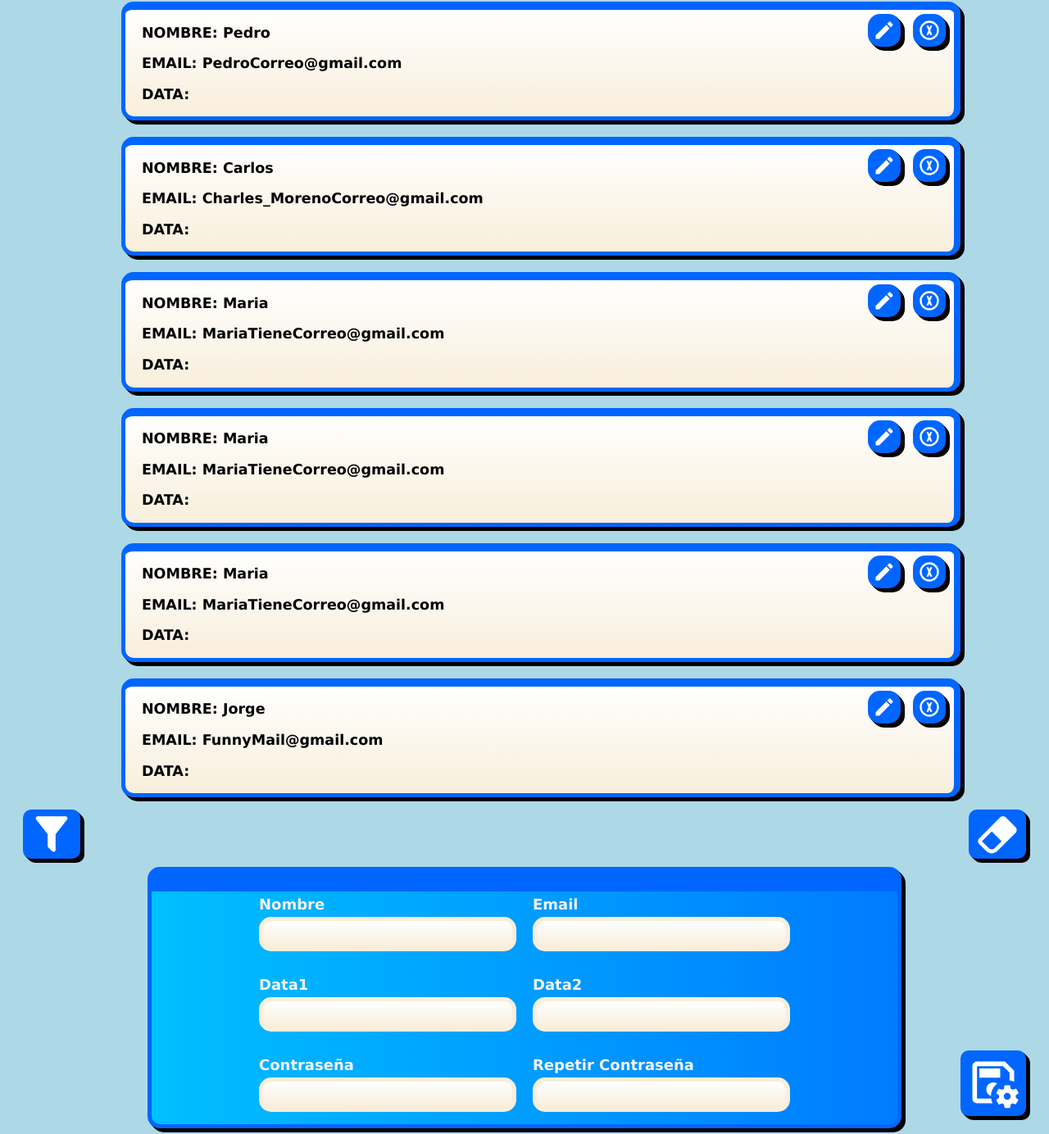
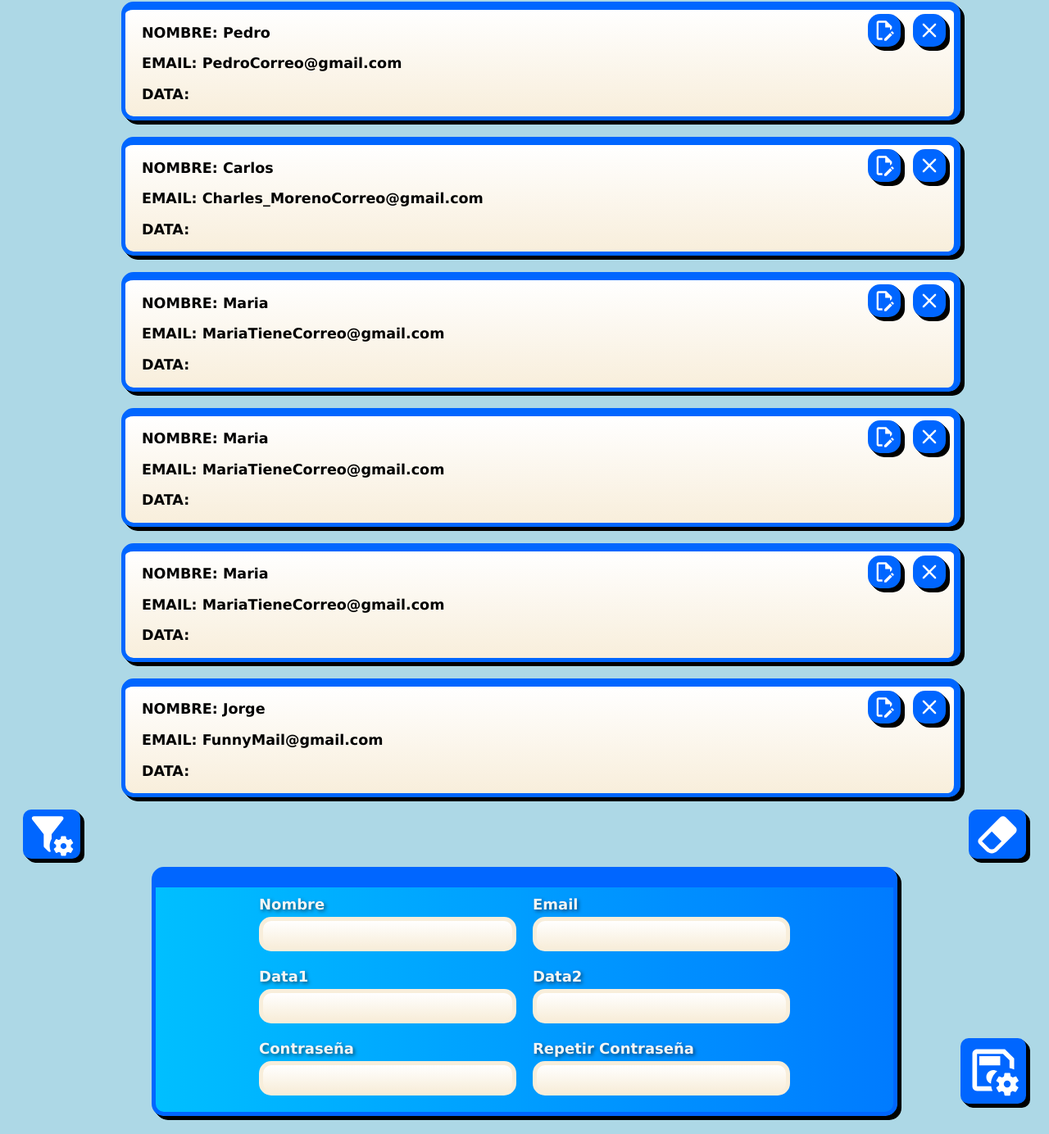
Before and after one commit to NoelSerraUbeda/Panel-de-administracion, a plain HTML site: page Panel-de-control/index.html in a window 1280 px wide. Shown: the part 130-1514 px from the top of the page at 82% size. Drawn offline with Linux system fonts and the light colour scheme.

Commit message:
Nuevos Iconos

```diff
--- a/Panel-de-control/css/style.css
+++ b/Panel-de-control/css/style.css
@@ -3,6 +3,7 @@ body {
     background-color: lightblue;
     position: relative;
     overflow-x: hidden;
+    overflow-y: hidden;
 }
 
 /* Encabezado */
@@ -44,6 +45,13 @@ header {
 
 nav svg {
     cursor: pointer;
+    transition: transform 0.3s ease, color 0.3s ease;
+    fill: white;
+}
+
+
+nav svg:hover {
+    transform: scale(1.1);
 }
 
 /* Contenido principal */
@@ -111,6 +119,11 @@ main {
     width: 50px;
 }
 
+.dataMenu-card-buttons button:hover  {
+    transition: transform 0.3s ease, color 0.3s ease;
+    transform: scale(1.05);
+}
+
 .dataMenu-form {
     flex-direction: column;
     position: relative;
@@ -136,6 +149,11 @@ main {
     width: 70px;
 }
 
+.dataMenu-form-buttons button:hover {
+    transition: transform 0.3s ease, color 0.3s ease;
+    transform: scale(1.05);
+}
+
 .dataMenu-form-writter {
     justify-content: center;
     align-items: center;
@@ -148,13 +166,14 @@ form {
     border-right-width: 8px;
     border: 5px solid #06f;
     justify-content: center;
-    border-top-width: 30px;
+    border-top-width: 25px;
+    padding-bottom: 20px;
     border-radius: 15px;
     align-items: center;
+    padding-top: 10px;
     margin-top: 5px;
     flex-wrap: wrap;
     display: flex;
-    padding: 5px;
     width: 850px;
     gap: 15px;
 }
@@ -163,7 +182,6 @@ form input {
     background-image: linear-gradient(to bottom, #fff, #f8eedb);
     border: 5px solid #f8eedb;
     border-radius: 15px;
-    margin-bottom: 10px;
     text-align: center;
     margin-top: 5px;
     font-size: 28px;
@@ -182,6 +200,7 @@ input:focus {
 }
 
 .writter-section label {
+    text-shadow: 2px 2px 4px rgba(0, 0, 0, 0.5);
     color: whitesmoke;
     font-weight: bolder;
     text-indent: 10px;
@@ -229,7 +248,16 @@ button:hover::before {
     width: 80px;
 }
 
+.save button:hover {
+    transition: transform 0.3s ease, color 0.3s ease;
+    transform: scale(1.05);
+}
+
 @media only screen and (max-width: 1550px) {
+
+    body {
+        overflow-y: visible;
+    }
 
     h1,
     h2 {
--- a/Panel-de-control/index.html
+++ b/Panel-de-control/index.html
@@ -51,7 +51,7 @@
             <nav>
                 <svg width="80px" xmlns="http://www.w3.org/2000/svg" viewBox="0 0 24 24">
                     <title>Menu</title>
-                    <path d="M3,6H21V8H3V6M3,11H21V13H3V11M3,16H21V18H3V16Z" fill="white" />
+                    <path d="M3,6H21V8H3V6M3,11H21V13H3V11M3,16H21V18H3V16Z" />
                 </svg>
             </nav>
 
@@ -65,13 +65,13 @@
                         <button><svg width="40px" xmlns="http://www.w3.org/2000/svg" viewBox="0 0 24 24">
                                 <title>Delete</title>
                                 <path
-                                    d="M9,7H11L12,9.5L13,7H15L13,12L15,17H13L12,14.5L11,17H9L11,12L9,7M12,2A10,10 0 0,1 22,12A10,10 0 0,1 12,22A10,10 0 0,1 2,12A10,10 0 0,1 12,2M12,4A8,8 0 0,0 4,12A8,8 0 0,0 12,20A8,8 0 0,0 20,12A8,8 0 0,0 12,4Z"
+                                    d="M13.46,12L19,17.54V19H17.54L12,13.46L6.46,19H5V17.54L10.54,12L5,6.46V5H6.46L12,10.54L17.54,5H19V6.46L13.46,12Z"
                                     fill="white" />
                             </svg></button>
                         <button><svg width="80px" xmlns="http://www.w3.org/2000/svg" viewBox="0 0 24 24">
                                 <title>Edit</title>
                                 <path
-                                    d="M20.71,7.04C21.1,6.65 21.1,6 20.71,5.63L18.37,3.29C18,2.9 17.35,2.9 16.96,3.29L15.12,5.12L18.87,8.87M3,17.25V21H6.75L17.81,9.93L14.06,6.18L3,17.25Z"
+                                    d="M10 20H6V4H13V9H18V12.1L20 10.1V8L14 2H6C4.9 2 4 2.9 4 4V20C4 21.1 4.9 22 6 22H10V20M20.2 13C20.3 13 20.5 13.1 20.6 13.2L21.9 14.5C22.1 14.7 22.1 15.1 21.9 15.3L20.9 16.3L18.8 14.2L19.8 13.2C19.9 13.1 20 13 20.2 13M20.2 16.9L14.1 23H12V20.9L18.1 14.8L20.2 16.9Z"
                                     fill="white" />
                             </svg></button>
                     </div>
@@ -87,13 +87,13 @@
                         <button><svg width="40px" xmlns="http://www.w3.org/2000/svg" viewBox="0 0 24 24">
                                 <title>Delete</title>
                                 <path
-                                    d="M9,7H11L12,9.5L13,7H15L13,12L15,17H13L12,14.5L11,17H9L11,12L9,7M12,2A10,10 0 0,1 22,12A10,10 0 0,1 12,22A10,10 0 0,1 2,12A10,10 0 0,1 12,2M12,4A8,8 0 0,0 4,12A8,8 0 0,0 12,20A8,8 0 0,0 20,12A8,8 0 0,0 12,4Z"
+                                    d="M13.46,12L19,17.54V19H17.54L12,13.46L6.46,19H5V17.54L10.54,12L5,6.46V5H6.46L12,10.54L17.54,5H19V6.46L13.46,12Z"
                                     fill="white" />
                             </svg></button>
                         <button><svg width="80px" xmlns="http://www.w3.org/2000/svg" viewBox="0 0 24 24">
                                 <title>Edit</title>
                                 <path
-                                    d="M20.71,7.04C21.1,6.65 21.1,6 20.71,5.63L18.37,3.29C18,2.9 17.35,2.9 16.96,3.29L15.12,5.12L18.87,8.87M3,17.25V21H6.75L17.81,9.93L14.06,6.18L3,17.25Z"
+                                    d="M10 20H6V4H13V9H18V12.1L20 10.1V8L14 2H6C4.9 2 4 2.9 4 4V20C4 21.1 4.9 22 6 22H10V20M20.2 13C20.3 13 20.5 13.1 20.6 13.2L21.9 14.5C22.1 14.7 22.1 15.1 21.9 15.3L20.9 16.3L18.8 14.2L19.8 13.2C19.9 13.1 20 13 20.2 13M20.2 16.9L14.1 23H12V20.9L18.1 14.8L20.2 16.9Z"
                                     fill="white" />
                             </svg></button>
                     </div>
@@ -109,13 +109,13 @@
                         <button><svg width="40px" xmlns="http://www.w3.org/2000/svg" viewBox="0 0 24 24">
                                 <title>Delete</title>
                                 <path
-                                    d="M9,7H11L12,9.5L13,7H15L13,12L15,17H13L12,14.5L11,17H9L11,12L9,7M12,2A10,10 0 0,1 22,12A10,10 0 0,1 12,22A10,10 0 0,1 2,12A10,10 0 0,1 12,2M12,4A8,8 0 0,0 4,12A8,8 0 0,0 12,20A8,8 0 0,0 20,12A8,8 0 0,0 12,4Z"
+                                    d="M13.46,12L19,17.54V19H17.54L12,13.46L6.46,19H5V17.54L10.54,12L5,6.46V5H6.46L12,10.54L17.54,5H19V6.46L13.46,12Z"
                                     fill="white" />
                             </svg></button>
                         <button><svg width="80px" xmlns="http://www.w3.org/2000/svg" viewBox="0 0 24 24">
                                 <title>Edit</title>
                                 <path
-                                    d="M20.71,7.04C21.1,6.65 21.1,6 20.71,5.63L18.37,3.29C18,2.9 17.35,2.9 16.96,3.29L15.12,5.12L18.87,8.87M3,17.25V21H6.75L17.81,9.93L14.06,6.18L3,17.25Z"
+                                    d="M10 20H6V4H13V9H18V12.1L20 10.1V8L14 2H6C4.9 2 4 2.9 4 4V20C4 21.1 4.9 22 6 22H10V20M20.2 13C20.3 13 20.5 13.1 20.6 13.2L21.9 14.5C22.1 14.7 22.1 15.1 21.9 15.3L20.9 16.3L18.8 14.2L19.8 13.2C19.9 13.1 20 13 20.2 13M20.2 16.9L14.1 23H12V20.9L18.1 14.8L20.2 16.9Z"
                                     fill="white" />
                             </svg></button>
                     </div>
@@ -131,13 +131,13 @@
                         <button><svg width="40px" xmlns="http://www.w3.org/2000/svg" viewBox="0 0 24 24">
                                 <title>Delete</title>
                                 <path
-                                    d="M9,7H11L12,9.5L13,7H15L13,12L15,17H13L12,14.5L11,17H9L11,12L9,7M12,2A10,10 0 0,1 22,12A10,10 0 0,1 12,22A10,10 0 0,1 2,12A10,10 0 0,1 12,2M12,4A8,8 0 0,0 4,12A8,8 0 0,0 12,20A8,8 0 0,0 20,12A8,8 0 0,0 12,4Z"
+                                    d="M13.46,12L19,17.54V19H17.54L12,13.46L6.46,19H5V17.54L10.54,12L5,6.46V5H6.46L12,10.54L17.54,5H19V6.46L13.46,12Z"
                                     fill="white" />
                             </svg></button>
                         <button><svg width="80px" xmlns="http://www.w3.org/2000/svg" viewBox="0 0 24 24">
                                 <title>Edit</title>
                                 <path
-                                    d="M20.71,7.04C21.1,6.65 21.1,6 20.71,5.63L18.37,3.29C18,2.9 17.35,2.9 16.96,3.29L15.12,5.12L18.87,8.87M3,17.25V21H6.75L17.81,9.93L14.06,6.18L3,17.25Z"
+                                    d="M10 20H6V4H13V9H18V12.1L20 10.1V8L14 2H6C4.9 2 4 2.9 4 4V20C4 21.1 4.9 22 6 22H10V20M20.2 13C20.3 13 20.5 13.1 20.6 13.2L21.9 14.5C22.1 14.7 22.1 15.1 21.9 15.3L20.9 16.3L18.8 14.2L19.8 13.2C19.9 13.1 20 13 20.2 13M20.2 16.9L14.1 23H12V20.9L18.1 14.8L20.2 16.9Z"
                                     fill="white" />
                             </svg></button>
                     </div>
@@ -153,13 +153,13 @@
                         <button><svg width="40px" xmlns="http://www.w3.org/2000/svg" viewBox="0 0 24 24">
                                 <title>Delete</title>
                                 <path
-                                    d="M9,7H11L12,9.5L13,7H15L13,12L15,17H13L12,14.5L11,17H9L11,12L9,7M12,2A10,10 0 0,1 22,12A10,10 0 0,1 12,22A10,10 0 0,1 2,12A10,10 0 0,1 12,2M12,4A8,8 0 0,0 4,12A8,8 0 0,0 12,20A8,8 0 0,0 20,12A8,8 0 0,0 12,4Z"
+                                    d="M13.46,12L19,17.54V19H17.54L12,13.46L6.46,19H5V17.54L10.54,12L5,6.46V5H6.46L12,10.54L17.54,5H19V6.46L13.46,12Z"
                                     fill="white" />
                             </svg></button>
                         <button><svg width="80px" xmlns="http://www.w3.org/2000/svg" viewBox="0 0 24 24">
                                 <title>Edit</title>
                                 <path
-                                    d="M20.71,7.04C21.1,6.65 21.1,6 20.71,5.63L18.37,3.29C18,2.9 17.35,2.9 16.96,3.29L15.12,5.12L18.87,8.87M3,17.25V21H6.75L17.81,9.93L14.06,6.18L3,17.25Z"
+                                    d="M10 20H6V4H13V9H18V12.1L20 10.1V8L14 2H6C4.9 2 4 2.9 4 4V20C4 21.1 4.9 22 6 22H10V20M20.2 13C20.3 13 20.5 13.1 20.6 13.2L21.9 14.5C22.1 14.7 22.1 15.1 21.9 15.3L20.9 16.3L18.8 14.2L19.8 13.2C19.9 13.1 20 13 20.2 13M20.2 16.9L14.1 23H12V20.9L18.1 14.8L20.2 16.9Z"
                                     fill="white" />
                             </svg></button>
                     </div>
@@ -175,13 +175,13 @@
                         <button><svg width="40px" xmlns="http://www.w3.org/2000/svg" viewBox="0 0 24 24">
                                 <title>Delete</title>
                                 <path
-                                    d="M9,7H11L12,9.5L13,7H15L13,12L15,17H13L12,14.5L11,17H9L11,12L9,7M12,2A10,10 0 0,1 22,12A10,10 0 0,1 12,22A10,10 0 0,1 2,12A10,10 0 0,1 12,2M12,4A8,8 0 0,0 4,12A8,8 0 0,0 12,20A8,8 0 0,0 20,12A8,8 0 0,0 12,4Z"
+                                    d="M13.46,12L19,17.54V19H17.54L12,13.46L6.46,19H5V17.54L10.54,12L5,6.46V5H6.46L12,10.54L17.54,5H19V6.46L13.46,12Z"
                                     fill="white" />
                             </svg></button>
                         <button><svg width="80px" xmlns="http://www.w3.org/2000/svg" viewBox="0 0 24 24">
                                 <title>Edit</title>
                                 <path
-                                    d="M20.71,7.04C21.1,6.65 21.1,6 20.71,5.63L18.37,3.29C18,2.9 17.35,2.9 16.96,3.29L15.12,5.12L18.87,8.87M3,17.25V21H6.75L17.81,9.93L14.06,6.18L3,17.25Z"
+                                    d="M10 20H6V4H13V9H18V12.1L20 10.1V8L14 2H6C4.9 2 4 2.9 4 4V20C4 21.1 4.9 22 6 22H10V20M20.2 13C20.3 13 20.5 13.1 20.6 13.2L21.9 14.5C22.1 14.7 22.1 15.1 21.9 15.3L20.9 16.3L18.8 14.2L19.8 13.2C19.9 13.1 20 13 20.2 13M20.2 16.9L14.1 23H12V20.9L18.1 14.8L20.2 16.9Z"
                                     fill="white" />
                             </svg></button>
                     </div>
@@ -197,7 +197,7 @@
                     <button><svg width="100%" xmlns="http://www.w3.org/2000/svg" viewBox="0 0 24 24">
                             <title>Filter-Data</title>
                             <path fill="white"
-                                d="M14,12V19.88C14.04,20.18 13.94,20.5 13.71,20.71C13.32,21.1 12.69,21.1 12.3,20.71L10.29,18.7C10.06,18.47 9.96,18.16 10,17.87V12H9.97L4.21,4.62C3.87,4.19 3.95,3.56 4.38,3.22C4.57,3.08 4.78,3 5,3V3H19V3C19.22,3 19.43,3.08 19.62,3.22C20.05,3.56 20.13,4.19 19.79,4.62L14.03,12H14Z" />
+                                d="M22.77 19.32L21.7 18.5C21.72 18.33 21.74 18.17 21.74 18S21.73 17.67 21.7 17.5L22.76 16.68C22.85 16.6 22.88 16.47 22.82 16.36L21.82 14.63C21.76 14.5 21.63 14.5 21.5 14.5L20.27 15C20 14.82 19.73 14.65 19.42 14.53L19.23 13.21C19.22 13.09 19.11 13 19 13H17C16.87 13 16.76 13.09 16.74 13.21L16.55 14.53C16.25 14.66 15.96 14.82 15.7 15L14.46 14.5C14.35 14.5 14.22 14.5 14.15 14.63L13.15 16.36C13.09 16.47 13.11 16.6 13.21 16.68L14.27 17.5C14.25 17.67 14.24 17.83 14.24 18S14.25 18.33 14.27 18.5L13.21 19.32C13.12 19.4 13.09 19.53 13.15 19.64L14.15 21.37C14.21 21.5 14.34 21.5 14.46 21.5L15.7 21C15.96 21.18 16.24 21.35 16.55 21.47L16.74 22.79C16.76 22.91 16.86 23 17 23H19C19.11 23 19.22 22.91 19.24 22.79L19.43 21.47C19.73 21.34 20 21.18 20.27 21L21.5 21.5C21.63 21.5 21.76 21.5 21.83 21.37L22.83 19.64C22.89 19.53 22.86 19.4 22.77 19.32M18 19.5C17.16 19.5 16.5 18.83 16.5 18S17.17 16.5 18 16.5 19.5 17.17 19.5 18 18.83 19.5 18 19.5M3 3C2.78 3 2.57 3.08 2.38 3.22C1.95 3.56 1.87 4.19 2.21 4.62L7.97 12H8V17.87C7.96 18.16 8.06 18.47 8.29 18.7L10.3 20.71C10.65 21.06 11.19 21.08 11.58 20.8C11.2 19.91 11 18.96 11 18C11 16.73 11.35 15.5 12 14.4V12H12.03L17.79 4.62C18.13 4.19 18.05 3.56 17.62 3.22C17.43 3.08 17.22 3 17 3H3Z" />
                         </svg></button>
 
                     <button id="deleteData"><svg width="100%" xmlns="http://www.w3.org/2000/svg" viewBox="0 0 24 24">
```
